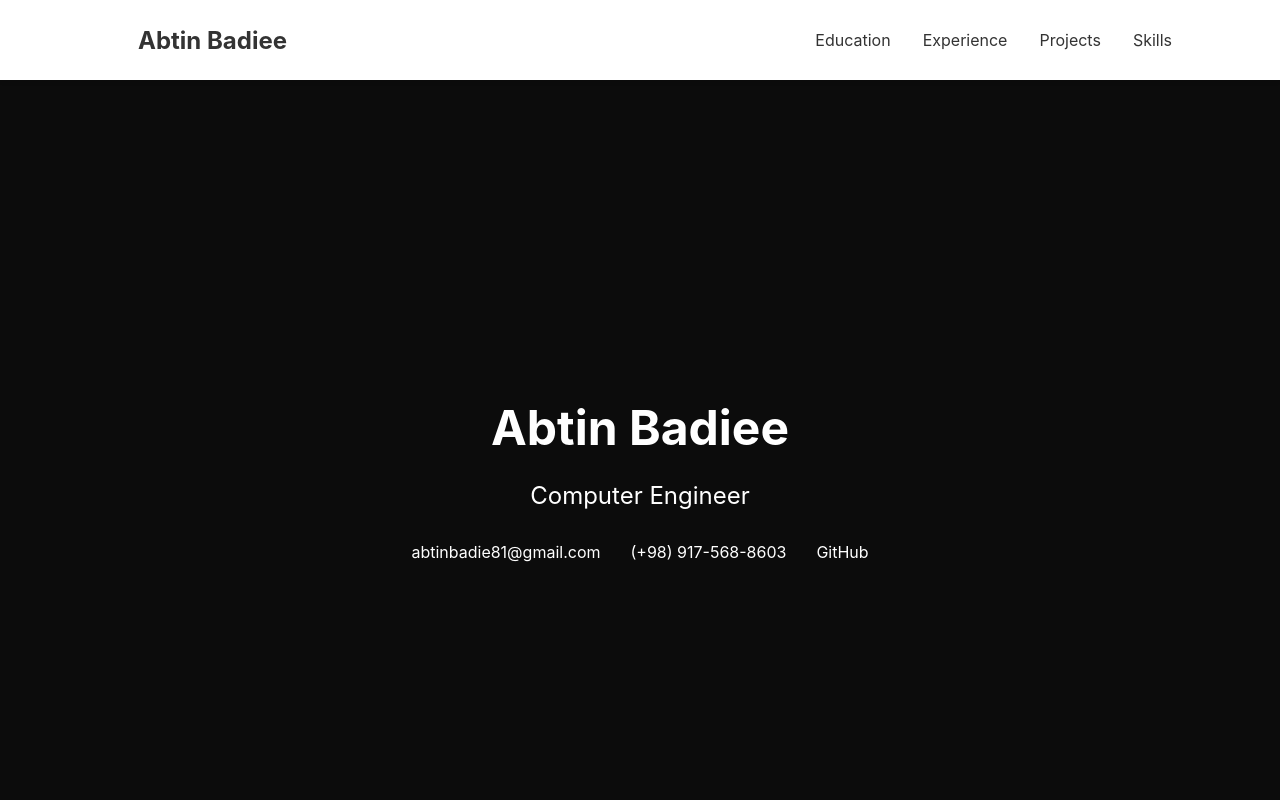
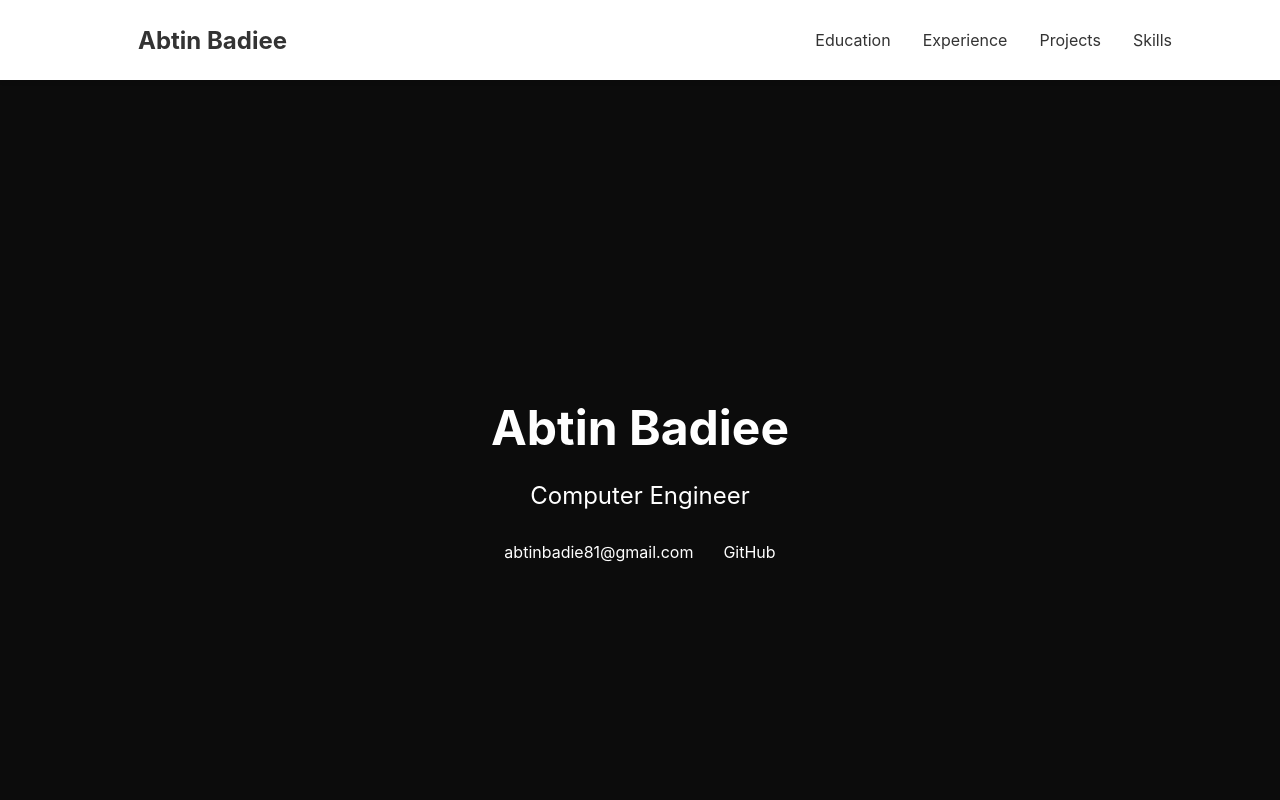
Before and after one commit to abtin81badie/abtin-portfolio, a React (Vite) app: page / in a window 1280 px wide. Shown: the top 800 px of the page. Built offline with nearby package versions, Linux system fonts and the light colour scheme.

Commit message:
Update Here section

```diff
--- a/src/components/sections/Hero.tsx
+++ b/src/components/sections/Hero.tsx
@@ -101,7 +101,6 @@ const Hero = () => {
           <ContactLink href="mailto:abtinbadie81@gmail.com">
             abtinbadie81@gmail.com
           </ContactLink>
-          <ContactLink href="tel:+989175688603">(+98) 917-568-8603</ContactLink>
           <ContactLink
             href="https://github.com/abtin81badie"
             target="_blank"
```
